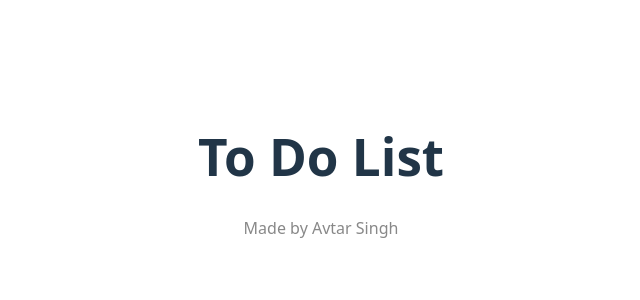
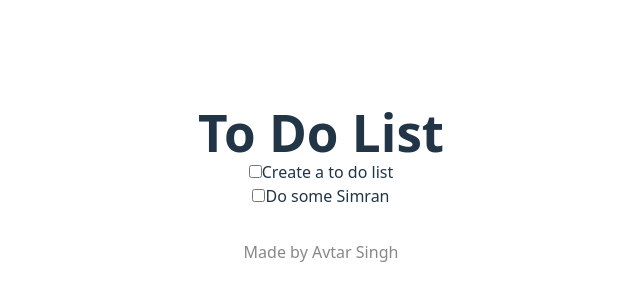
Before and after one commit to ManpreetSL/to-do-list, a React (Vite) app: page / in a window 1280 px wide. Shown: the part 232-532 px from the top of the page, without its empty margins (319-959 px from the left). Built offline with nearby package versions, Linux system fonts and the light colour scheme.

Commit message:
feat: add an example to do list display

```diff
--- a/src/components/ToDoList.tsx
+++ b/src/components/ToDoList.tsx
@@ -1,7 +1,31 @@
 const ToDoList = () => {
+  const toDos = [
+    {
+      id: 1,
+      text: 'Create a to do list',
+      complete: true,
+    },
+    {
+      id: 2,
+      text: 'Do some Simran',
+      complete: false,
+    },
+  ];
   return (
     <div>
       <h1 className='text-3xl font-bold'>To Do List</h1>
+      <ul>
+        {toDos.map((toDo) => (
+          <li>
+            <input
+              type='checkbox'
+              id={toDo.id.toString()}
+              name={toDo.id.toString()}
+            />
+            <label htmlFor='vehicle1'>{toDo.text}</label>
+          </li>
+        ))}
+      </ul>
     </div>
   );
 };
```
